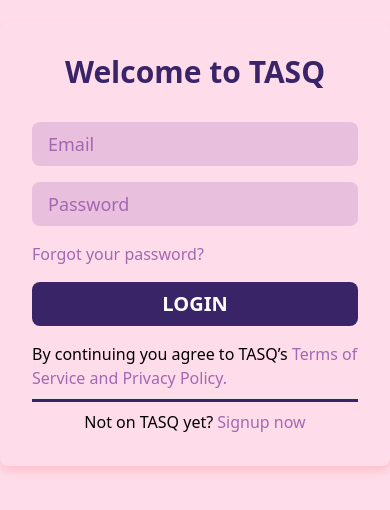
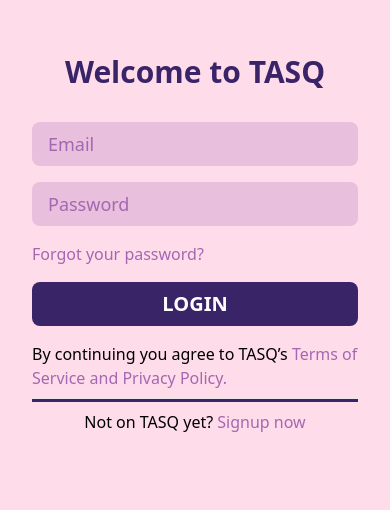
Before and after one commit to ClydeMondero/task-management-app, a React (Create React App) app in the folder frontend/: page /login in a window 390 px wide. Shown: the part 178-688 px from the top of the page. Built offline with nearby package versions, Linux system fonts and the light colour scheme; no server answers; the HTML template or start-up script is replaced by a standard one.

Commit message:
refactor: minor fix in login page responsiveness

```diff
--- a/frontend/src/pages/Login.js
+++ b/frontend/src/pages/Login.js
@@ -87,8 +87,8 @@
     }
 
     return (
-        <div className="h-screen bg-secondary-bg flex justify-center items-center md:bg-white">
-            <div className="flex flex-col gap-8 p-8 rounded-lg shadow-[0_5px_10px_pink] md:bg-secondary-bg">
+        <div className="h-dvh bg-secondary-bg flex justify-center items-center md:bg-white">
+            <div className="flex flex-col gap-8 p-8 rounded-lg md:shadow-[0_5px_10px_pink] md:bg-secondary-bg">
                 <p className="self-center text-3xl font-bold text-primary">Welcome to TASQ</p>
                 <form className="flex flex-col gap-4 outline-none" onSubmit={handleSubmit}>
                     <input name="email" className="input" type="text" placeholder="Email" value={email} onChange={handleOnChange} />
```
